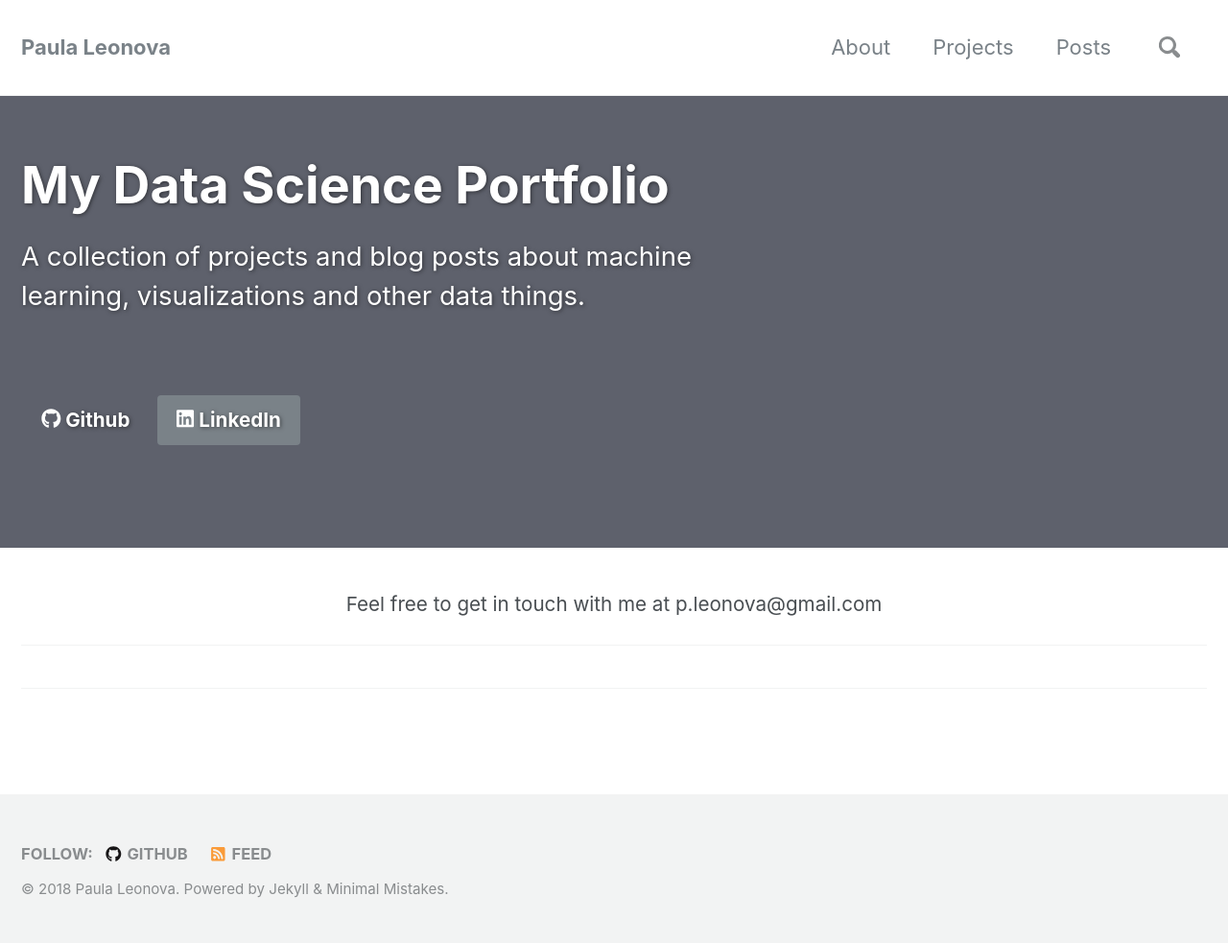
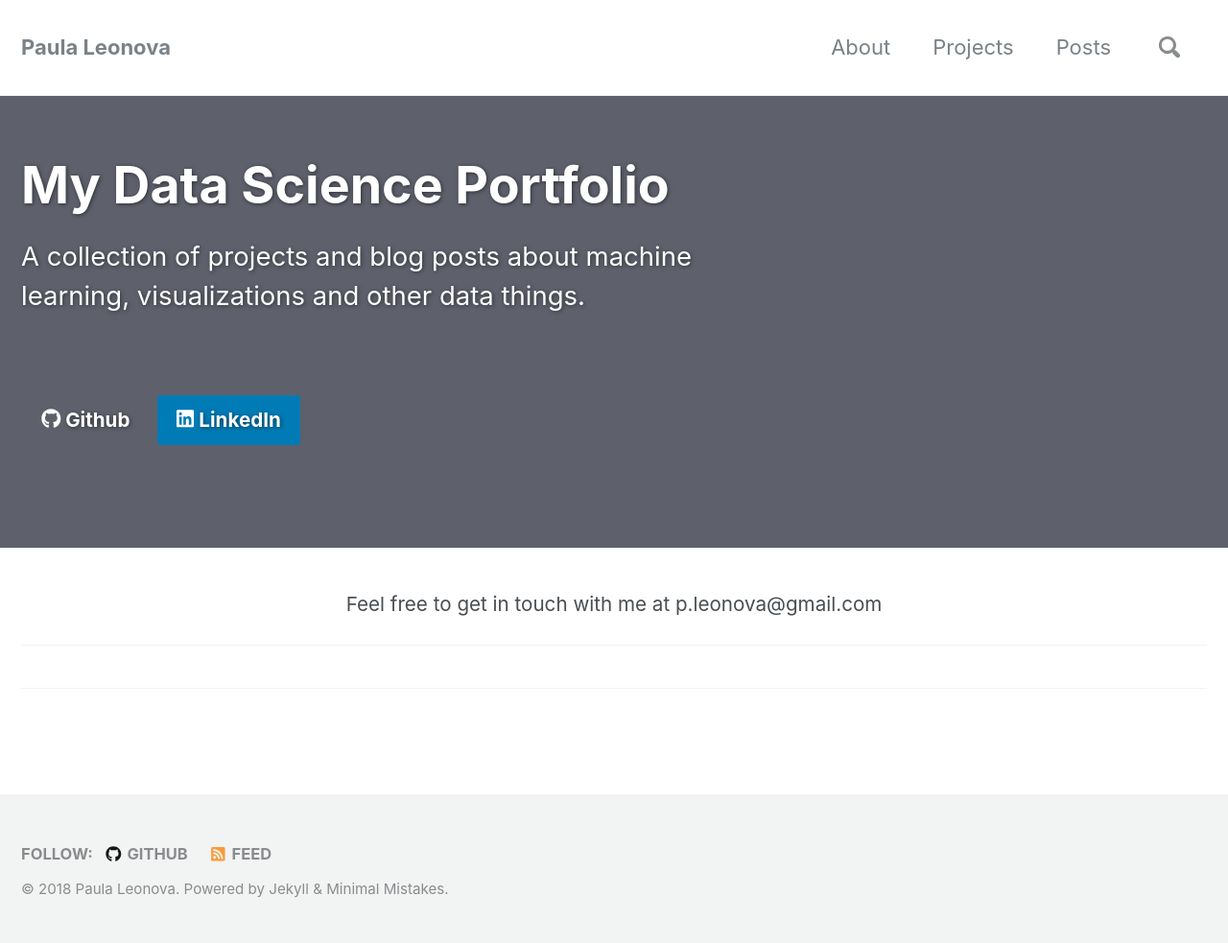
Before and after one commit to pleonova/pleonova.github.io, a Jekyll site: the page built from index.html, in a window 1280 px wide. Shown: the whole page at 96% size. Built offline with Jekyll 4.4.1, drawn with Linux system fonts in a browser that asks for light colours; nearby versions of some CDN libraries; the list of posts is cut into pages by our own code.

Commit message:
Change button hp banner button to linkedin

```diff
--- a/index.html
+++ b/index.html
@@ -8,7 +8,7 @@
   cta_label:
   cta_url:
   caption:
-excerpt: 'A collection of projects and blog posts about machine learning, visualizations and other data things. <br /> <small></small><br /><br />  [<i class="fab fa-github"></i> Github](https://github.com/pleonova){: .btn .btn--github} [<i class="fab fa-linkedin"></i> LinkedIn](https://www.linkedin.com/in/paulaleonova/){: .btn .btn--primary}'
+excerpt: 'A collection of projects and blog posts about machine learning, visualizations and other data things. <br /> <small></small><br /><br />  [<i class="fab fa-github"></i> Github](https://github.com/pleonova){: .btn .btn--github} [<i class="fab fa-linkedin"></i> LinkedIn](https://www.linkedin.com/in/paulaleonova/){: .btn .btn--linkedin}'
 
 
 
```
